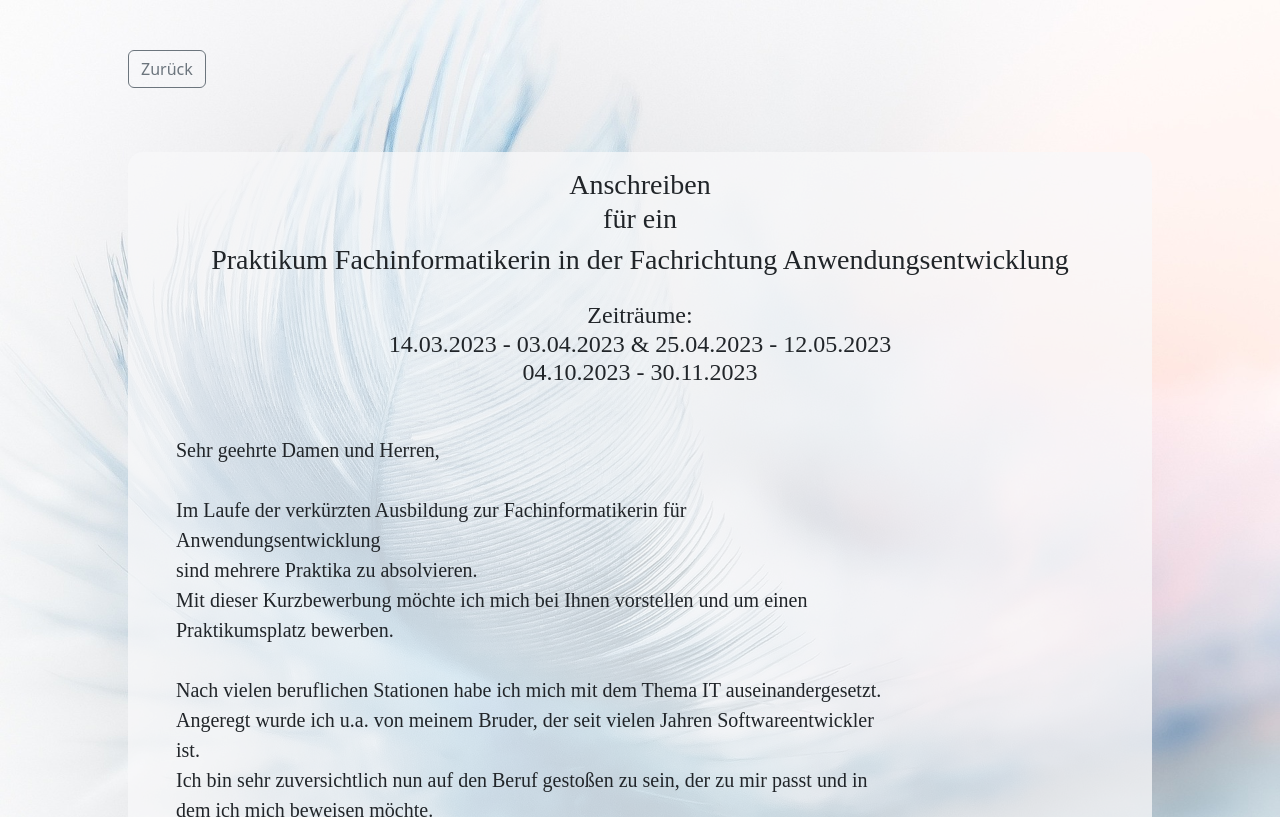
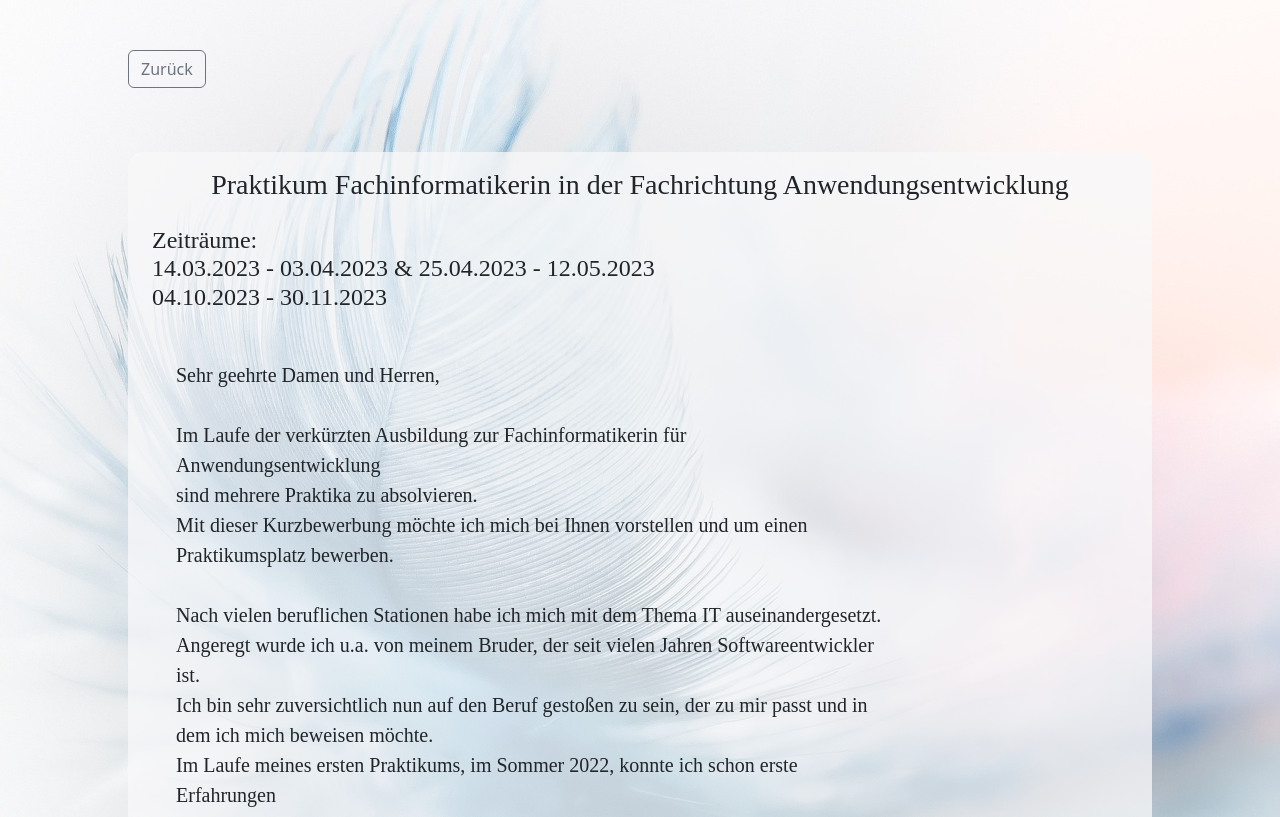
Before and after one commit to helenegidion/Bewerbung, a plain HTML site: page info.html in a window 1280 px wide. Shown: the top 817 px of the page. Drawn offline with nearby package versions, Linux system fonts and the light colour scheme; a web font is replaced by a local one.

Commit message:
Update info.html

```diff
--- a/info.html
+++ b/info.html
@@ -21,10 +21,9 @@
     <a href="javascript:history.back()" class="btn btn-outline-secondary" style="margin-top: 50px; margin-left: 10%;">Zurück</a>
     <div class="anschreiben bg-opacity-75 bg-light text-dark px-10 mb-5 pt-3 pb-5">
 
-        <h2 class="fs-3">Anschreiben <br>
-        für ein</h2>
+
         <h3 class="fs-3">Praktikum Fachinformatikerin in der Fachrichtung Anwendungsentwicklung</h3>
-        <h4 class="m-4">Zeiträume: <br>
+        <h4 class="m-4" style = "text-align: start;">Zeiträume: <br>
             14.03.2023 - 03.04.2023 &
                 25.04.2023 - 12.05.2023 <br>
                 04.10.2023 - 30.11.2023 <br>
@@ -40,7 +39,7 @@
             Nach vielen beruflichen Stationen habe ich mich mit dem Thema IT auseinandergesetzt. Angeregt wurde ich u.a.
             von meinem Bruder, der seit vielen Jahren Softwareentwickler ist. <br> Ich bin sehr zuversichtlich nun auf den
             Beruf gestoßen zu sein, der zu mir passt und in dem ich mich beweisen möchte. <br>
-            Im Laufe meines ersten Praktikums, im Sommer 2022, konnte ich schon erste Erfahrungen im Programmieren mit C# und Typescript, <br>
+            Im Laufe meines ersten Praktikums, im Sommer 2022, konnte ich schon erste Erfahrungen  <br> im Programmieren mit C# und Typescript,
             sowie erste Einblicke in die objektorientierte Programmierung und das Arbeiten mit Framework gewinnen. <br>
             Privat setzte ich mich mehr mit HTML & CSS auseinander. <br> <br>
 
```
